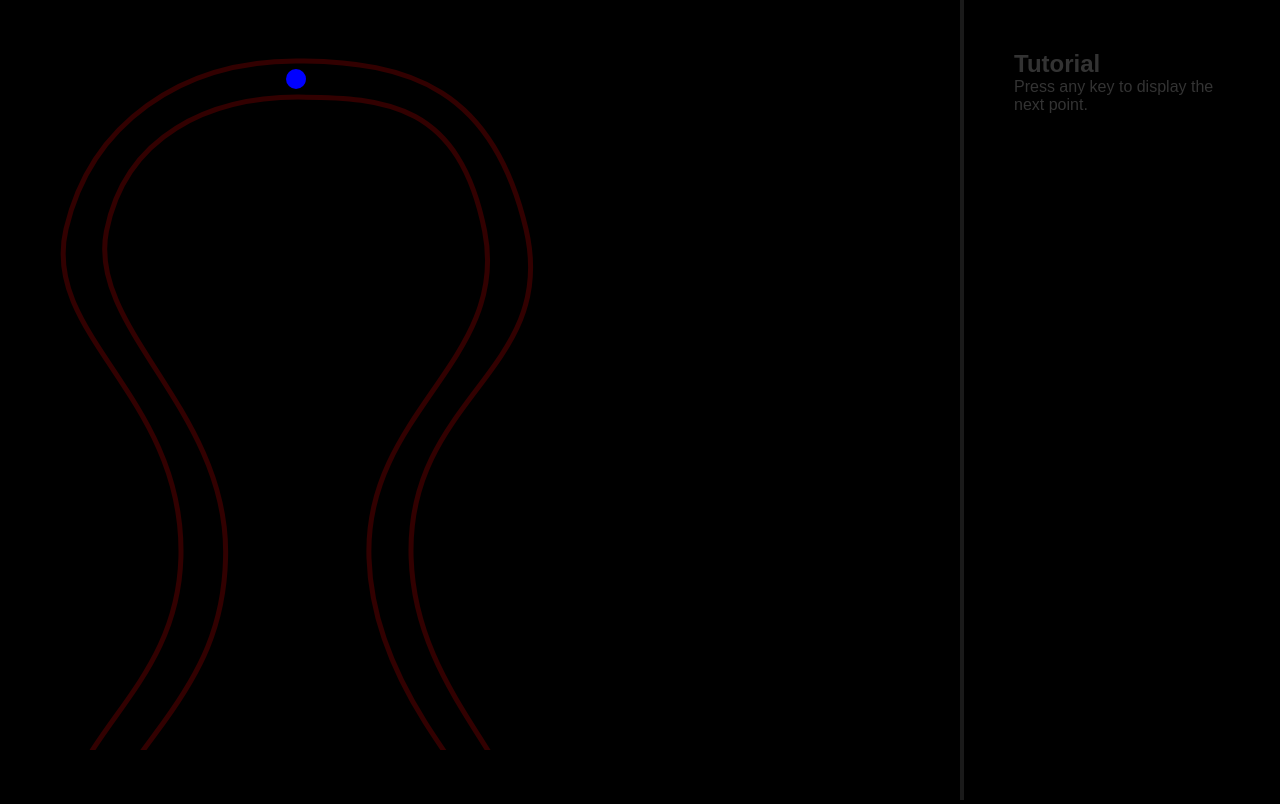
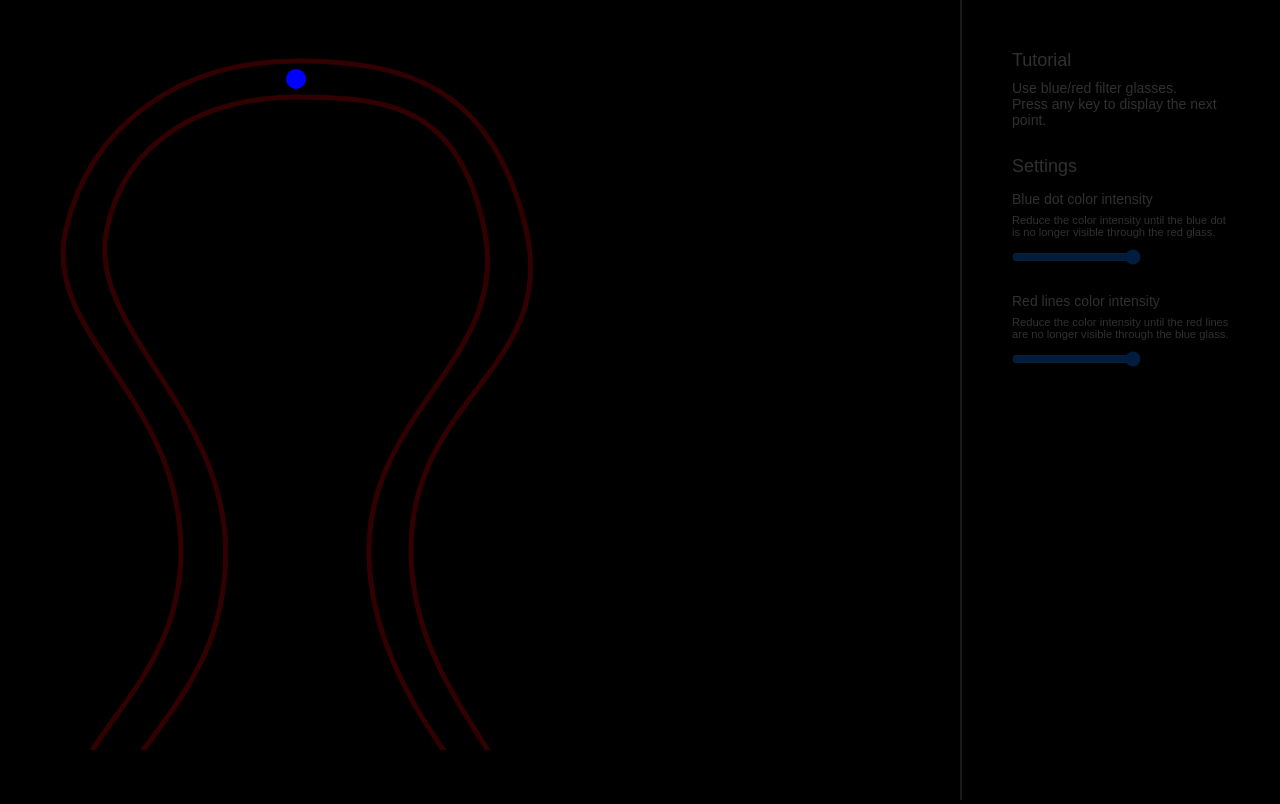
Before and after one commit to jonasbuechel/visual-training-tool, a PHP site: page / in a window 1280 px wide. Run offline with PHP 8.4, Linux system fonts and the light colour scheme.

Commit message:
Color settings: add basic markup & style

```diff
--- a/css/main.css
+++ b/css/main.css
@@ -30,7 +30,47 @@ body {
 .right {
   flex: 0 1 25%;
   padding: 50px;
-  border-left: 4px solid rgba(255,255,255,0.1);
-  color: rgba(255,255,255,0.2);
+  border-left: 2px solid rgba(255,255,255,0.4);
+  color: rgba(255,255,255,0.75);
   font-family: sans-serif;
+  font-size: 14px;
+  font-weight: lighter;
+  opacity: 0.25;
+  transition: opacity 300ms ease-in-out;
 }
+
+.right:hover {
+  opacity: 1;
+}
+
+h1, h2, h3 {
+  font-weight: normal;
+}
+
+h2 {
+  font-size: 18px;
+  margin-bottom: 0.5em;
+}
+
+h3 {
+  font-size: 16px;
+  margin: 0.5em 0;
+}
+
+.settings {
+  margin-top: 2em;
+}
+
+.settings__label {
+  display: block;
+  margin: 1em 0 0.5em 0;
+}
+
+.settings__description {
+  font-size: 0.8em;
+  margin-bottom: 1em;
+}
+
+.settings__color-intensity {
+  margin-bottom: 1em;
+}
--- a/index.html
+++ b/index.html
@@ -17,7 +17,17 @@
     </main>
     <aside class="right">
       <h2>Tutorial</h2>
+      <p>Use blue/red filter glasses.</p>
       <p>Press any key to display the next point.</p>
+      <div class="settings">
+        <h2>Settings</h2>
+        <label class="settings__label" for="color-intensity-blue">Blue dot color intensity</label>
+        <p class="settings__description">Reduce the color intensity until the blue dot is no longer visible through the red glass.</p>
+        <input class="settings__color-intensity" type="range" id="color-intensity-blue" name="color-intensity-blue" min="0" max="255" value="255" step="1">
+        <label class="settings__label" for="color-intensity-red">Red lines color intensity</label>
+        <p class="settings__description">Reduce the color intensity until the red lines are no longer visible through the blue glass.</p>
+        <input class="settings__color-intensity" type="range" id="color-intensity-red" name="color-intensity-red" min="0" max="255" value="255" step="1">
+      </div>
     </aside>
   </div>
 
```
